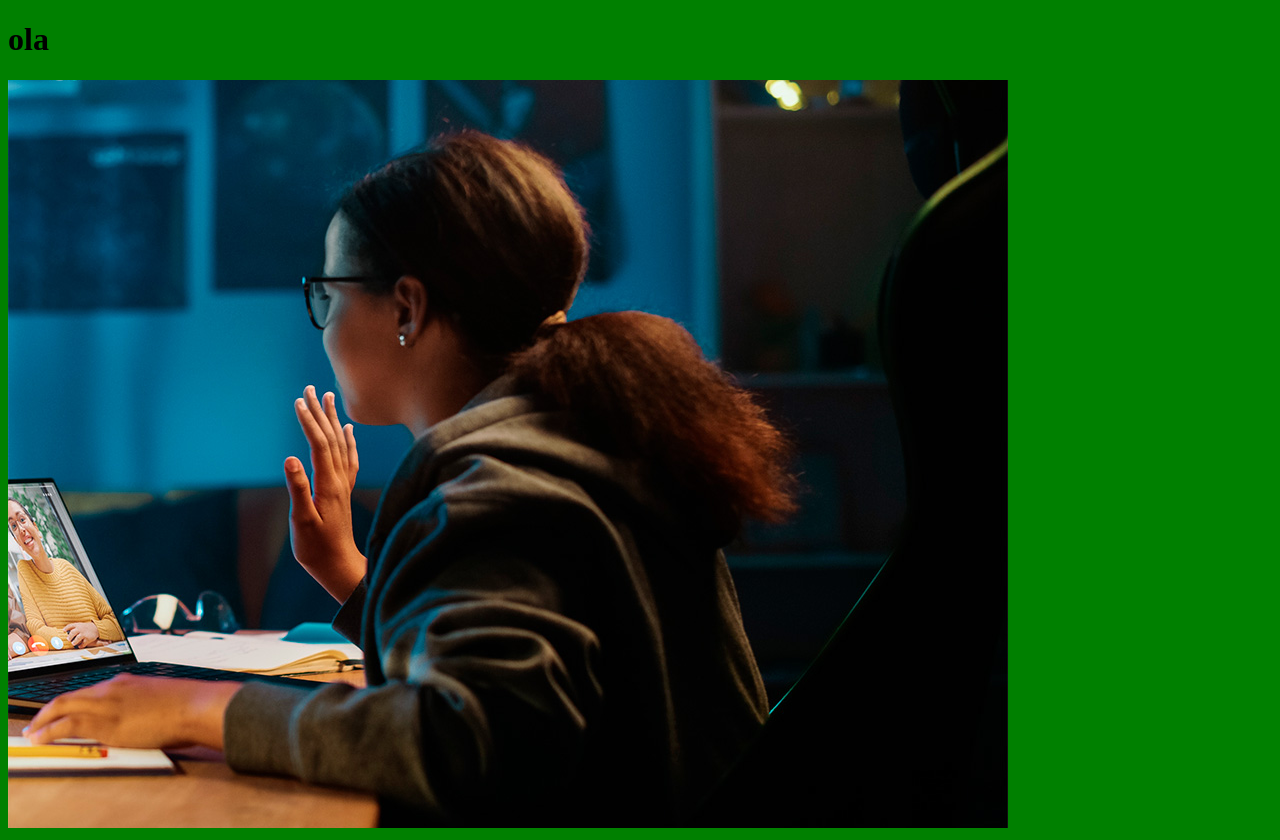
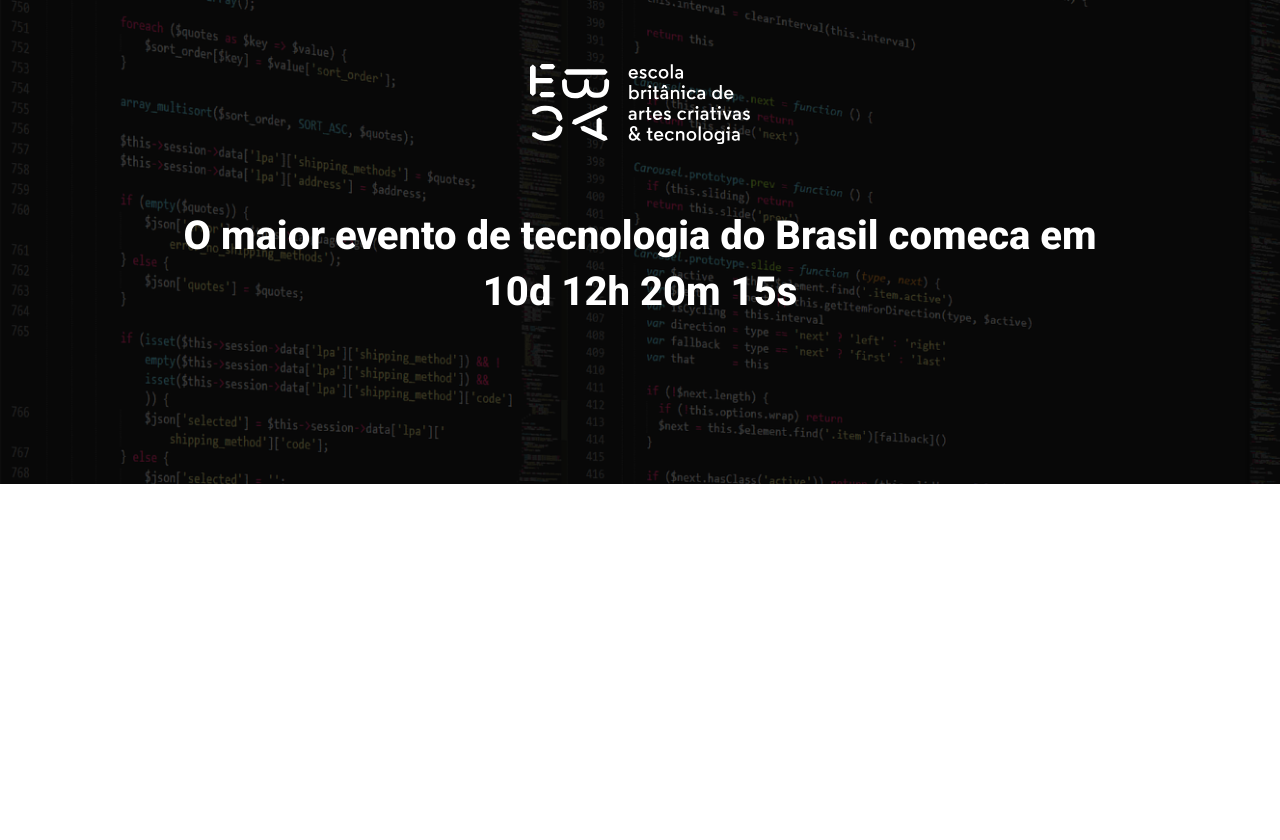
Before and after one commit to gabrielblp/ebac_tech_talks, a website built with Parcel: page src/index.html in a window 1280 px wide. After the commit the page ends 800 px from the top, so only its background shows below. Built offline with nearby package versions, Linux system fonts and the light colour scheme.

Commit message:
criando o hero

```diff
--- a/src/index.html
+++ b/src/index.html
@@ -3,12 +3,21 @@
 <head>
     <meta charset="UTF-8">
     <meta name="viewport" content="width=device-width, initial-scale=1.0">
-    <title>Document</title>
+    <title>Ebac tech Talks</title>
+    <link rel="preconnect" href="https://fonts.googleapis.com">
+    <link rel="preconnect" href="https://fonts.gstatic.com" crossorigin>
+    <link href="https://fonts.googleapis.com/css2?family=Lobster&family=Roboto:ital,wght@0,100..900;1,100..900&display=swap" rel="stylesheet">
     <link rel="stylesheet" href="styles/main.scss">
 </head>
 <body>
-    <h1>ola</h1>
-    <img src="./images/backend.png" alt="">
+    <header class="hero">
+        <div class="container">
+            <img class="hero__logo" src="./images/ebac_logo.svg" alt="EBAC">
+            <p class="hero__text">
+                O maior evento de tecnologia do Brasil comeca em 10d 12h 20m 15s
+            </p>
+        </div>
+    </header>
 
     <script src="scripts/main.js"></script>
 </body>
--- /dev/null
+++ b/src/styles/_hero.scss
@@ -0,0 +1,52 @@
+.hero{
+    padding-top: 64px;
+    padding-bottom: 100px;
+    background-image: url(../images/fundo.png);
+    background-repeat: no-repeat;
+    background-size: cover;
+    position: relative;
+
+    .container{
+        position: relative;
+    }
+
+    &::before{
+        position: absolute;
+        top: 0;
+        left: 0;
+        width: 100%;
+        height: 100%;
+        background-color: #000;
+        content: '';
+        opacity: 0.7;
+    }
+
+    &__text{
+        margin-top: 64px;
+        margin-bottom: 64px;
+        font-size: 40px;
+        line-height: 56px;
+        font-weight: 800;
+        text-align: center;
+    }
+
+    &__logo{
+        margin: 0 auto;
+        height: 80px;
+        display: block;
+    }
+
+    @media (max-width: 640px){
+        padding: 40 0;
+
+        &__logo{
+            height: 40px;
+        }
+
+        &__text{
+            font-size: 22px;
+            line-height: 24px;
+            margin: 24px 0;
+        }
+    }
+}
--- a/src/styles/main.scss
+++ b/src/styles/main.scss
@@ -1,3 +1,23 @@
-body{
-    background-color: green;
+@use 'hero';
+
+*{
+    margin: 0;
+    padding: 0;
+    box-sizing: border-box;
+    font-family: roboto, sans-serif;
+    color: #fff;
 }
+
+.container{
+    max-width: 960px;
+    width: 100%;
+    margin: 0 auto;
+
+    @media(max-width: 640px){
+        max-width: 80%;
+    }
+
+    @media(max-width: 1024px){
+        max-width: 90%
+    }
+}
```
